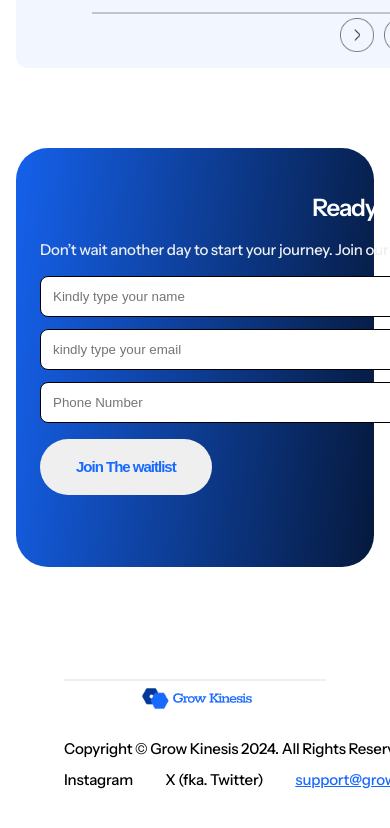
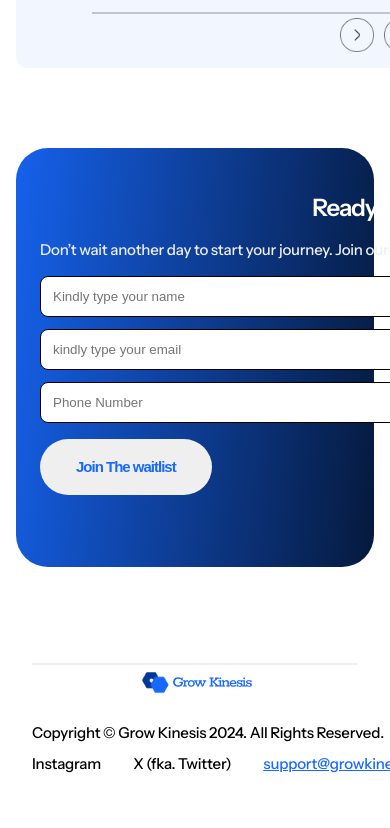
Before and after one commit to Meetkamal256/Grow-Kinesis, a Next.js app: page / in a window 390 px wide. Shown: the part 2836-3664 px from the top of the page. After the commit the page ends 3640 px from the top, so only its background shows below. Built offline with nearby package versions, Linux system fonts and the light colour scheme.

Commit message:
modified contact section styling for mobile

```diff
--- a/app/_components/section/FooterSection/FooterSection.module.css
+++ b/app/_components/section/FooterSection/FooterSection.module.css
@@ -1,6 +1,5 @@
 .footerContainer {
   padding: 32px 64px 64px 64px;
-  margin: 0 auto;
 }
 
 .line {
@@ -57,6 +56,9 @@
 }
 
 @media screen and (max-width: 600px) {
+  .footerContainer {
+    padding: 16px 16px 32px 16px;
+  }
   .logoContainer {
     justify-content: center;
   }
```
